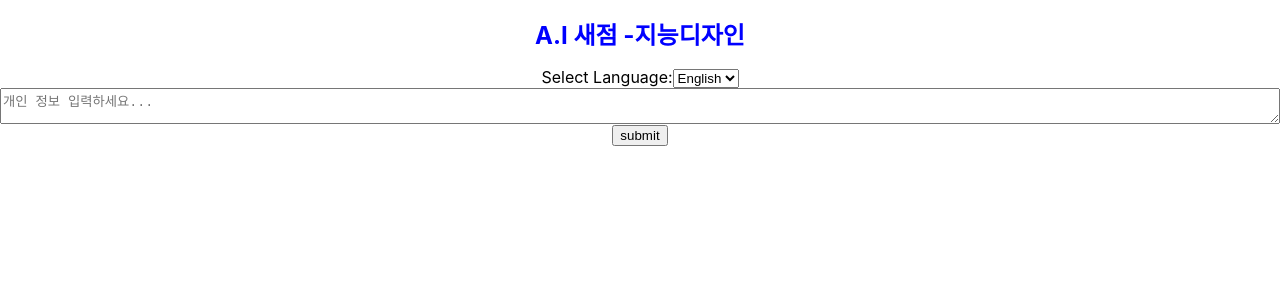
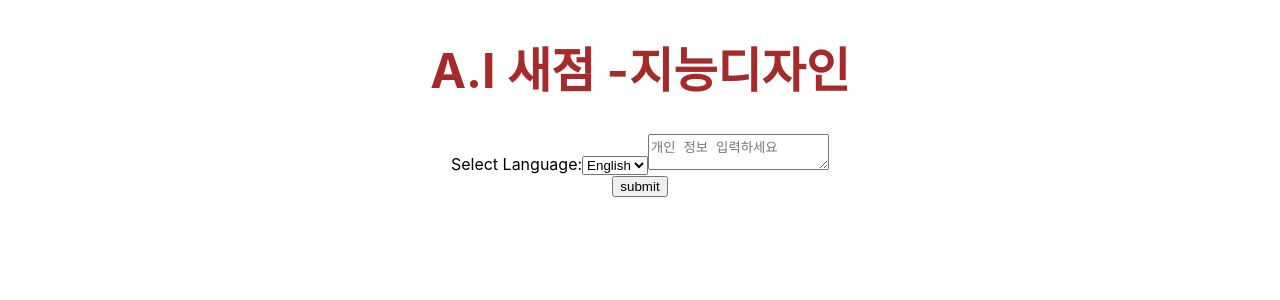
Before and after one commit to lakpa-tamang9/fortune_teller, a React (Create React App) app: page / in a window 1280 px wide. Shown: the top 300 px of the page. Built offline with nearby package versions, Linux system fonts and the light colour scheme.

Commit message:
chore: Modify h1 css val

```diff
--- a/src/App.js
+++ b/src/App.js
@@ -1,41 +1,3 @@
-// import React, { useState } from "react";
-// import './App.css';
-
-// function App() {
-//   const [message, setMessage] = useState('');
-//   const [response, setResponse] = useState('');
-
-//   const handleSubmit = (e) => {
-//     e.preventDefault();
-//     fetch('http://localhost:3000', {
-//       method: 'POST',
-//       headers: {
-//         'Content-Type': 'application/json',
-//       },
-//       body: JSON.stringify({ message }),
-//     })
-//       .then((res) => res.json())
-//       .then((data) => setResponse(data.message));
-//   };
-
-//   return (
-//     <div className="App">
-//       <h1> A.I 새점 -지능디자인</h1>
-//       <form onSubmit={handleSubmit}>
-//         <textarea
-//           value={message}
-//           placeholder = "개인 정보 입력하세요... "
-//           onChange={(e) => setMessage(e.target.value)}
-//         ></textarea>
-//         <button type = "submit">submit</button>
-//       </form>
-//       <div>{response}</div>
-//       </div>
-//   );
-// }
-
-// export default App
-
 import React, { useState } from "react";
 import './App.css';
 
@@ -63,9 +25,9 @@ function App() {
 
   return (
     <div className="App">
-      <h1 style={{fontSize: '24px', color: 'blue', textAlign: 'center'}}> A.I 새점 -지능디자인</h1>
+      <h1 style={{fontSize: '48px', color: 'brown', textAlign: 'center'}}> A.I 새점 -지능디자인</h1>
       <form onSubmit={handleSubmit}>
-      <div style={{display: 'flex', flexDirection: 'column'}}>
+      <div style={{display: 'grid;', flexDirection: 'row'}}>
         <label>
           Select Language:
           <select value={language} onChange={handleLanguageChange}>
@@ -75,7 +37,7 @@ function App() {
         </label>
         <textarea
           value={message}
-          placeholder = "개인 정보 입력하세요... "
+          placeholder = "개인 정보 입력하세요 "
           onChange={(e) => setMessage(e.target.value)}
         ></textarea>
         </div>
```
